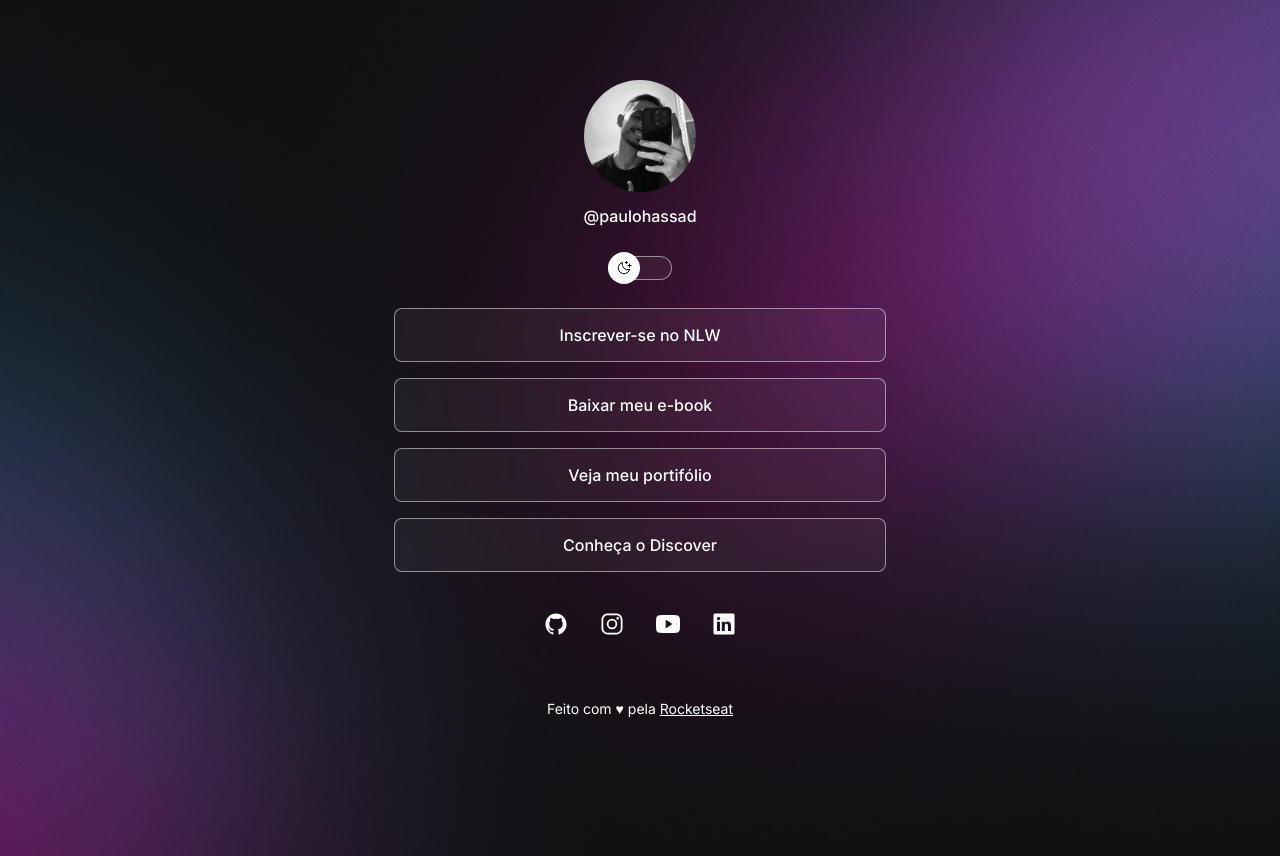
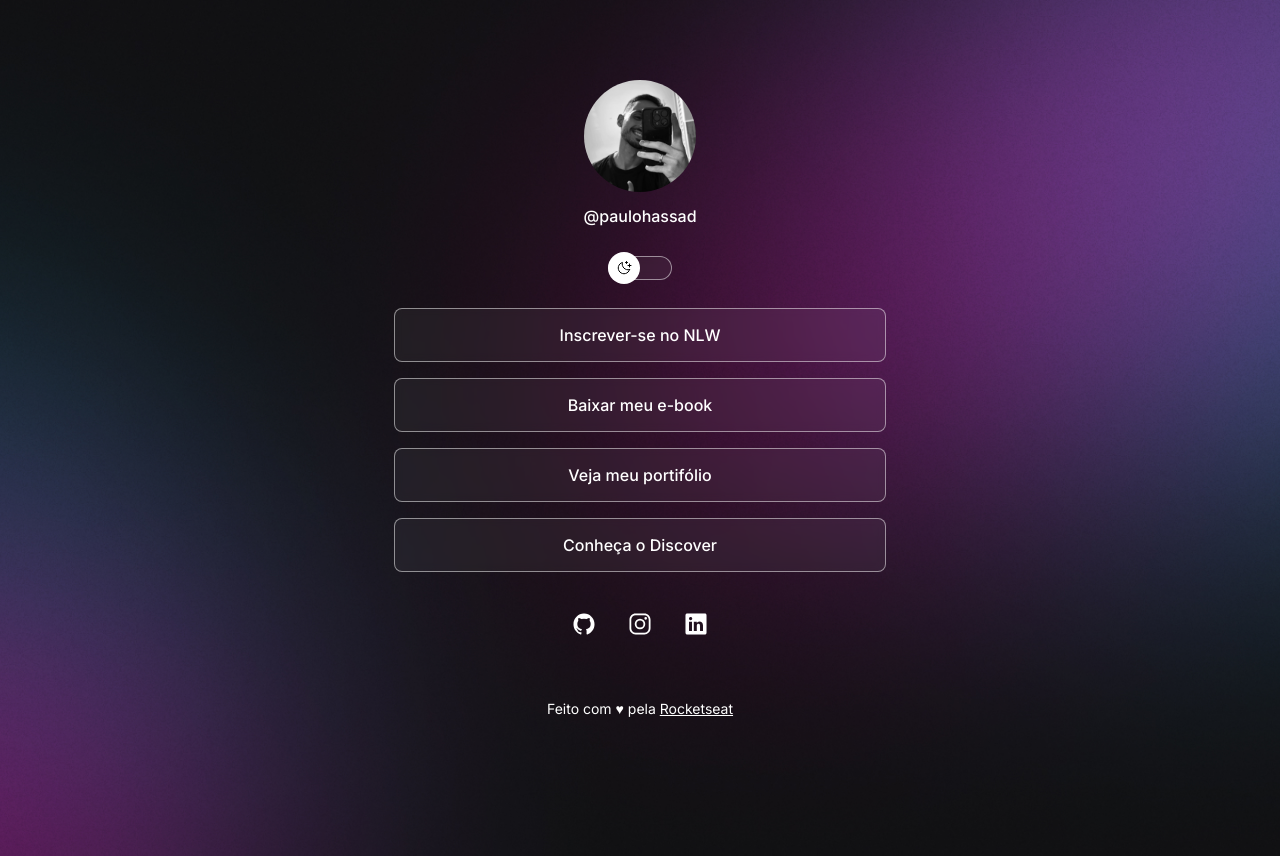
Before and after one commit to paulohassad/projeto_discover, a plain HTML site: page index.html in a window 1280 px wide. Drawn offline with nearby package versions, Linux system fonts and the light colour scheme.

Commit message:
remove youtube social-links

```diff
--- a/index.html
+++ b/index.html
@@ -56,9 +56,9 @@
           <ion-icon name="logo-instagram"></ion-icon>
         </a>
 
-        <a href="https://youtube.com" target="_blank">
+        <!-- <a href="https://youtube.com" target="_blank">
           <ion-icon name="logo-youtube"></ion-icon>
-        </a>
+        </a> -->
 
         <a href="https://linkedin.com" target="_blank">
           <ion-icon name="logo-linkedin"></ion-icon>
```
